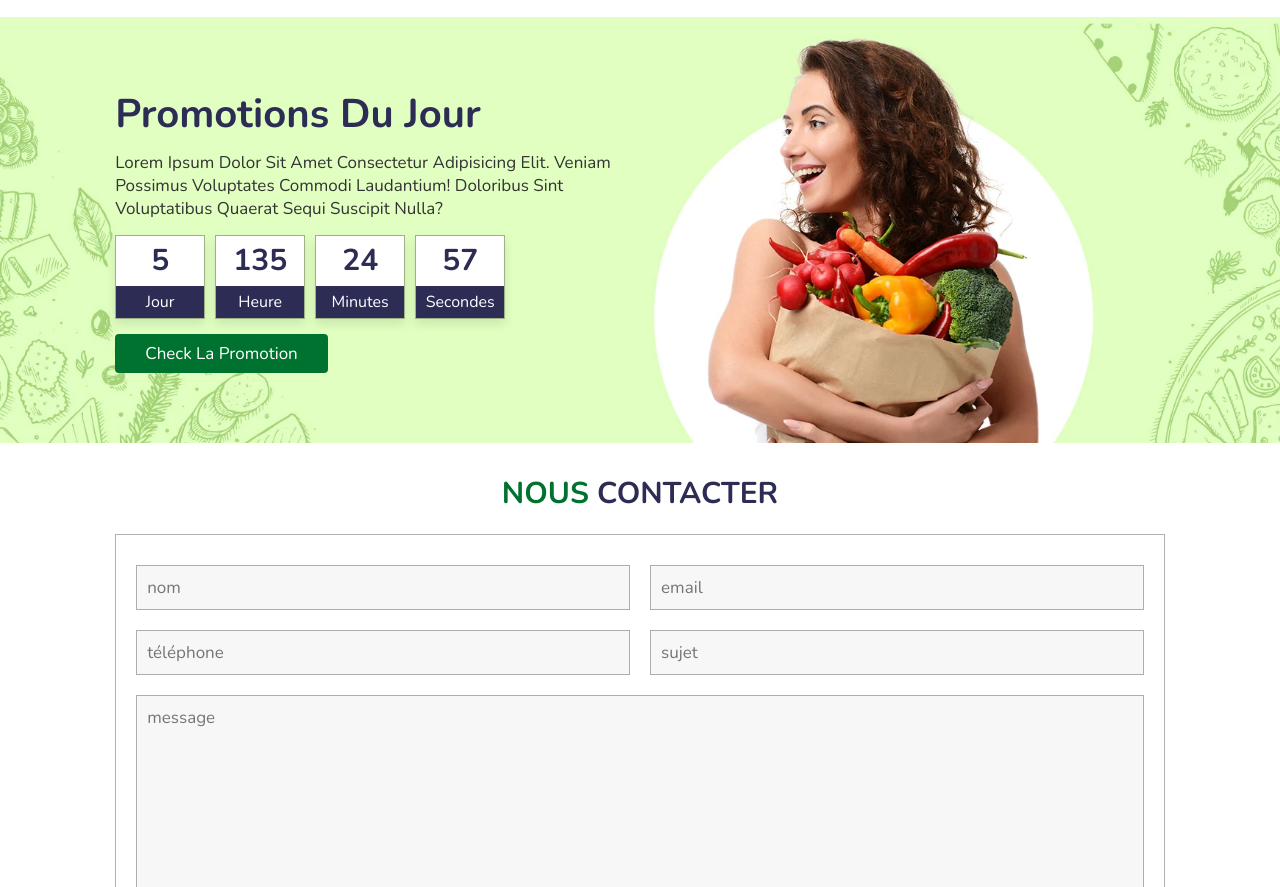
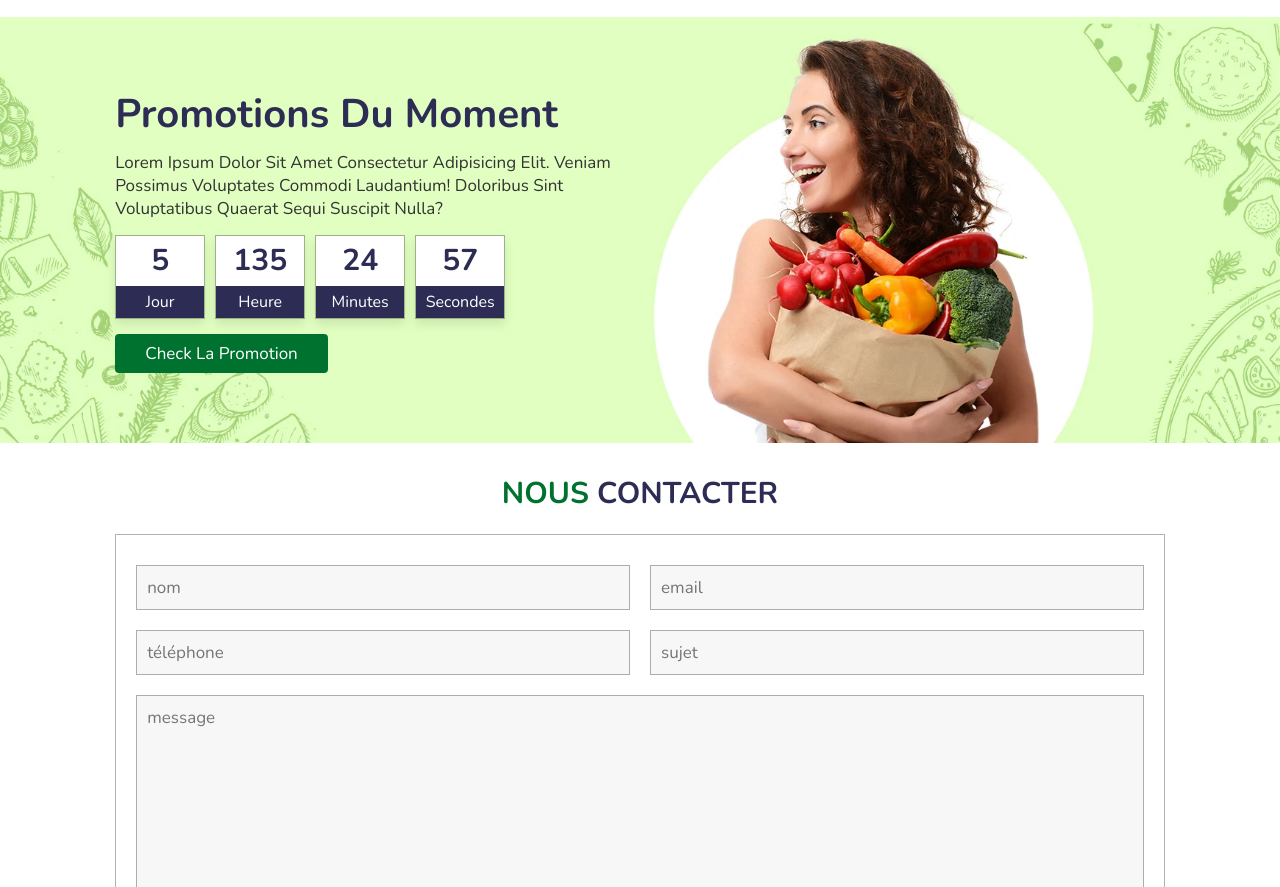
Before and after one commit to Oliive33/grocery-website, a plain HTML site: page index.html in a window 1280 px wide. Shown: the part 2735-3622 px from the top of the page. Drawn offline with nearby package versions, Linux system fonts and the light colour scheme.

Commit message:
modif counter

```diff
--- a/index.html
+++ b/index.html
@@ -397,7 +397,7 @@
 
     <section class="deal" id="deal">
       <div class="content">
-        <h3 class="title">Promotions du jour</h3>
+        <h3 class="title">Promotions du moment</h3>
         <p>
           Lorem ipsum dolor sit amet consectetur adipisicing elit. Veniam
           possimus voluptates commodi laudantium! Doloribus sint voluptatibus
```
